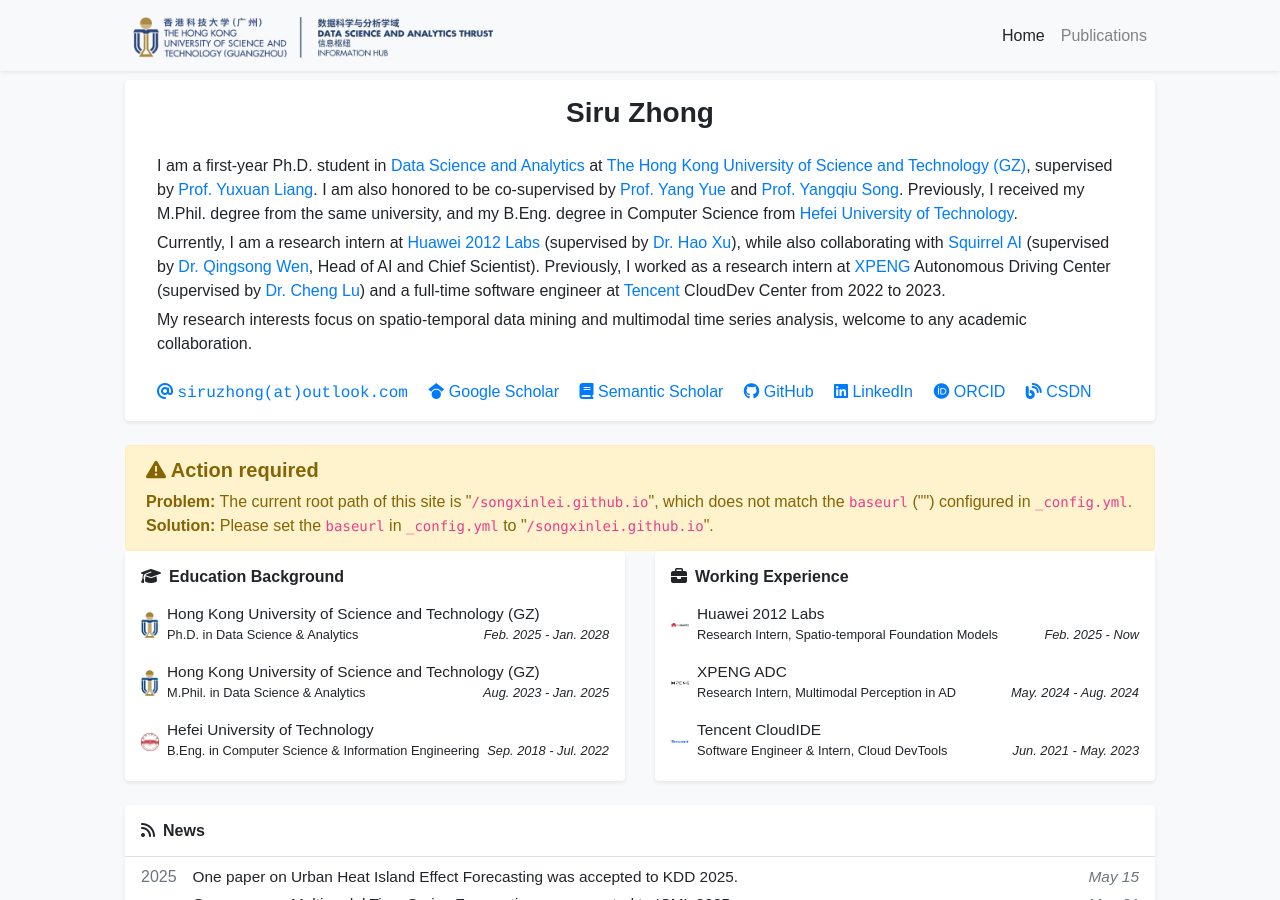
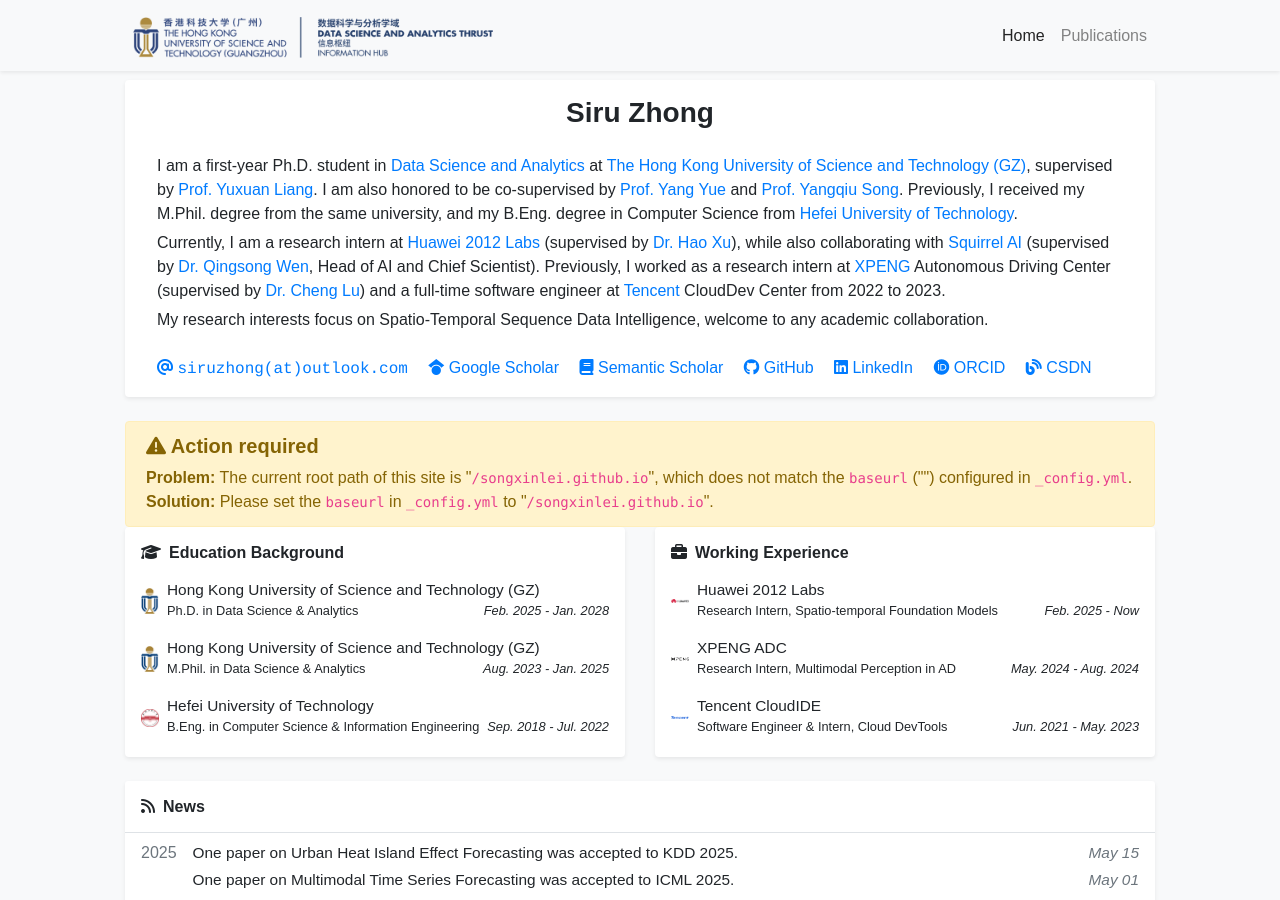
Before and after one commit to thunderlrr/songxinlei.github.io, a Jekyll site: the page built from index.html, in a window 1280 px wide and 900 px high. Built offline with Jekyll 4.4.1, drawn with Linux system fonts in a browser that asks for light colours; a style sheet for code colours, icons or effects is not loaded.

Commit message:
update repo

```diff
--- a/_data/profile.yml
+++ b/_data/profile.yml
@@ -28,7 +28,7 @@
     Currently, I am a research intern at <a href="https://www.huawei.com/" target="_blank">Huawei 2012 Labs</a> (supervised by <a href="https://scholar.google.com/citations?user=sNb24gkAAAAJ&hl=zh-CN&oi=sra" target="_blank">Dr. Hao Xu</a>), while also collaborating with <a href="https://www.squirrelai.com/" target="_blank">Squirrel AI</a> (supervised by <a href="https://sites.google.com/site/qingsongwen8/" target="_blank">Dr. Qingsong Wen</a>, Head of AI and Chief Scientist). Previously, I worked as a research intern at <a href="https://www.xpeng.com/" target="_blank">XPENG</a> Autonomous Driving Center (supervised by <a href="https://www.linkedin.com/in/cheng-lu-5b24a739/" target="_blank">Dr. Cheng Lu</a>) and a full-time software engineer at <a href="https://www.tencent.com/" target="_blank">Tencent</a> CloudDev Center from 2022 to 2023.
   </p>
   <p style="margin-bottom: 5px;">
-    My research interests focus on spatio-temporal data mining and multimodal time series analysis, welcome to any academic collaboration.
+    My research interests focus on Spatio-Temporal Sequence Data Intelligence, welcome to any academic collaboration.
   </p>
 
 # portrait_url: /assets/images/photos/portrait.jpg
```
